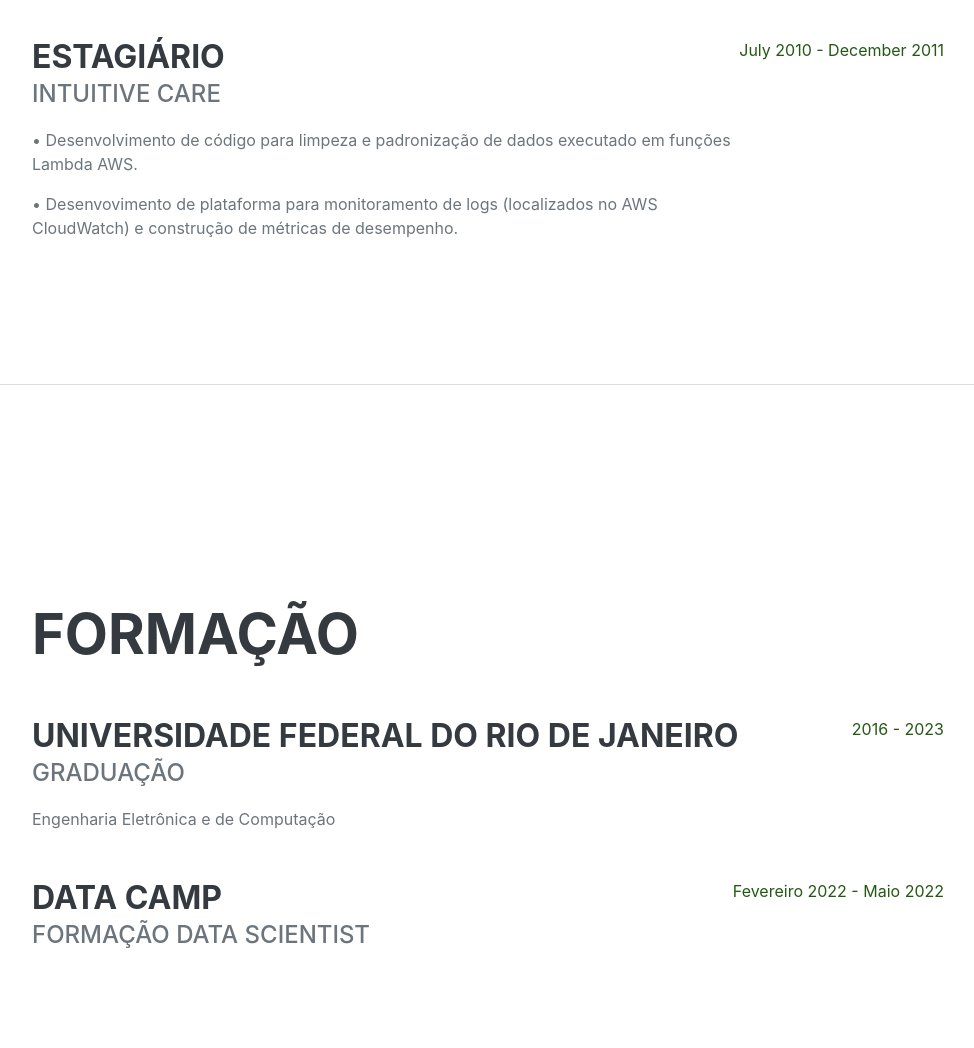
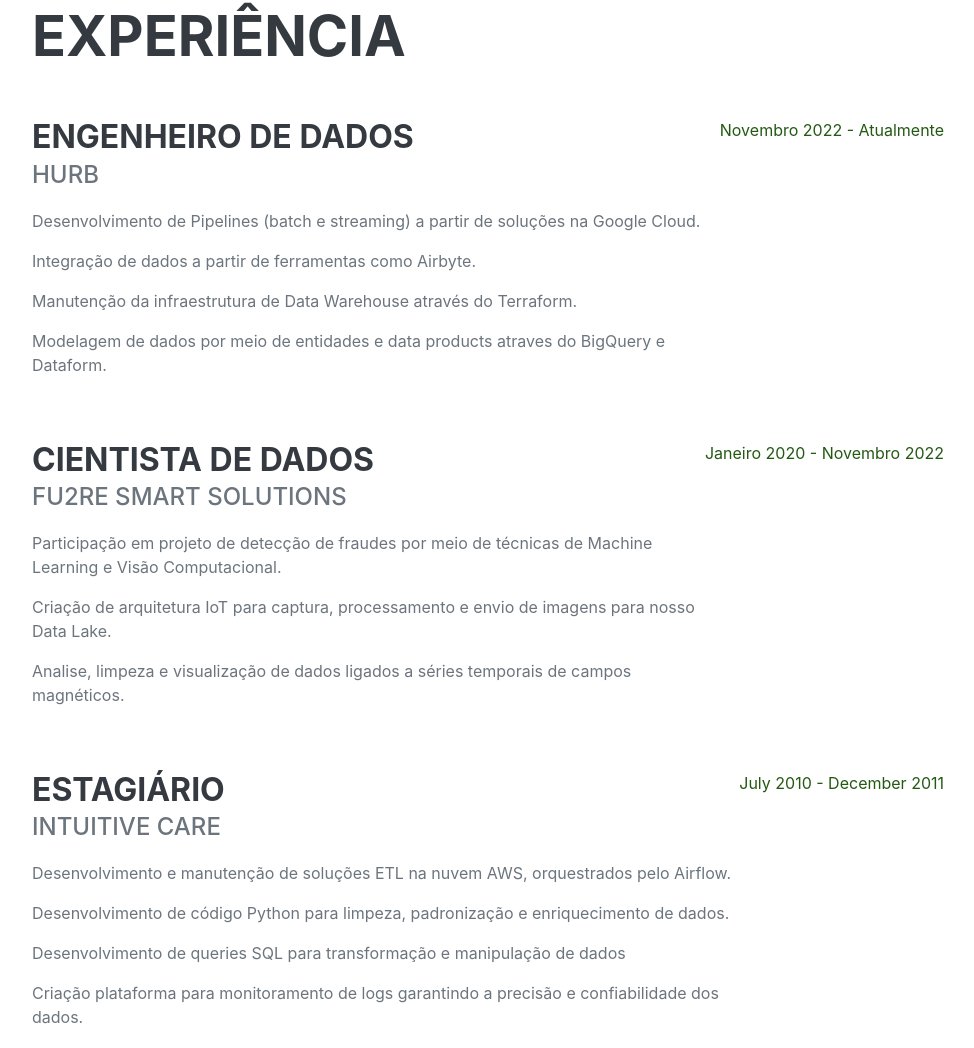
Before and after one commit to gmadruga/gmadruga.github.io, a plain HTML site: page index.html in a window 1280 px wide. Shown: the part 1427-2475 px from the top of the page, without its empty margins (288-1262 px from the left). Drawn offline with nearby package versions, Linux system fonts and the light colour scheme; a web font is replaced by a local one.

Commit message:
Update Infos

```diff
--- a/index.html
+++ b/index.html
@@ -47,10 +47,28 @@
                         Rio de Janeiro - Brasil · (21) 98500-8883 ·
                         <a href="mailto:gabrielsantosmadruga@gmail.com">gabrielsantosmadruga@gmail.com</a>
                     </div>
-                    <p class="lead mb-5">Engenheiro de Dados com experiência nas áreas de visão computacional, aprendizado de máquina e arquiteturas IoT.  Busco constante aprimoramento das minhas habilidades técnicas e pessoais, visando realizar entregas rápidas, organizadas e de qualidade. Me considero uma pessoa de aprendizagem rápida e possuo facilidade para trabalhar em equipe.</p>
+                    <p class="lead mb-5">Apaixonado por transformar dados em informações valiosas, sou engenheiro de dados com sólida experiência na modelagem, desenvolvimento e manutenção de pipelines de dados escaláveis e eficientes. Meu foco está em garantir que dados complexos sejam coletados, organizados e preparados para análise, proporcionando insights precisos que impulsionam decisões estratégicas.
+                        <br><br>Atualmente, atuo na Hurb, onde gerencio processos críticos de ETL/ELT, utilizando ferramentas como Apache Airflow para orquestração de pipelines e integrando diversas fontes de dados para armazenar e analisar dados em plataformas em nuvem.
+                        <br><br>Além da engenharia de dados, tenho conhecimento em visão computacional, arquiteturas IoT e análise de dados. Utilizo essas habilidades para criar soluções inovadoras que combinam dados de diferentes fontes, incluindo sensores e imagens, extraindo insights valiosos para diversas aplicações.
+                        <br><br>Minhas habilidades incluem:
+
+                        <br>- Desenvolvimento e otimização de pipelines de dados para processamento em larga escala;
+                        <br>- Manipulação e modelagem de grandes volumes de dados em ambientes de cloud (GCP, AWS);
+                        <br>- Data Warehousing, Data Lakes, Big Data Analytics, e integração de fontes de dados heterogêneas;
+                        <br>- Uso de ferramentas como Python, SQL, Apache Airflow, BigQuery, Apache Kafka e APIs para automação de processos de ingestão e transformação de dados;
+                        <br>- Processamento em tempo real e streaming de dados com ferramentas como Kafka e Spark;
+                        <br>- Aplicação de visão computacional e IoT em projetos de análise de dados;
+                        <br>- Colaboração com equipes multidisciplinares para garantir a entrega de soluções de dados alinhadas com as necessidades do negócio.
+
+                        <br><br>Estou sempre em busca de novos desafios e de oportunidades para expandir meus conhecimentos em engenharia de dados, machine learning, engenharia de software, clean code e arquiteturas IoT. Acredito que a inovação está no centro de qualquer empresa de sucesso, e tenho orgulho de contribuir para a transformação digital e a tomada de decisões orientadas por dados.</p>
                     <div class="social-icons">
-                        <a class="social-icon" href="#!"><i class="fab fa-linkedin-in"></i></a>
-                        <a class="social-icon" href="#!"><i class="fab fa-github"></i></a>
+                        <a class="social-icon" href="https://www.linkedin.com/in/gabriel-santos-madruga-oliveira-15191115a/" target="_blank">
+                            <i class="fab fa-linkedin-in"></i>
+                          </a>
+                          <a class="social-icon" href="https://github.com/gmadruga" target="_blank">
+                            <i class="fab fa-github"></i>
+                          </a>
+
                     </div>
                 </div>
             </section>
@@ -63,7 +81,10 @@
                         <div class="flex-grow-1">
                             <h3 class="mb-0">Engenheiro de Dados</h3>
                             <div class="subheading mb-3">Hurb</div>
-                            <p>Desenvolvo soluções visando a ingestão, governança e monitoramento de qualidade dos dados. </p>
+                            <p>Desenvolvimento de Pipelines (batch e streaming) a partir de soluções na Google Cloud. </p>
+                            <p>Integração de dados a partir de ferramentas como Airbyte. </p>
+                            <p>Manutenção da infraestrutura de Data Warehouse através do Terraform. </p>
+                            <p>Modelagem de dados por meio de entidades e data products atraves do BigQuery e Dataform. </p>
                         </div>
                         <div class="flex-shrink-0"><span class="text-primary">Novembro 2022 - Atualmente</span></div>
                     </div>
@@ -71,8 +92,9 @@
                         <div class="flex-grow-1">
                             <h3 class="mb-0">Cientista de Dados</h3>
                             <div class="subheading mb-3">Fu2re Smart Solutions</div>
-                            <p>• Desenvolvimento de algoritmos para detecção de fraude no setor de energia a partir de técnicas de Machine Learning e NLP.</p>
-                            <p>• Desenvolvimento de uma aplicações em sistema embarcado através de Telemetria e Visão Computacional com o intuito de capturar imagens em movimento.</p>
+                            <p>Participação em projeto de detecção de fraudes por meio de técnicas de Machine Learning e Visão Computacional.</p>
+                            <p>Criação de arquitetura IoT para captura, processamento e envio de imagens para nosso Data Lake.</p>
+                            <p>Analise, limpeza e visualização de dados ligados a séries temporais de campos magnéticos.</p>
                         </div>
                         <div class="flex-shrink-0"><span class="text-primary">Janeiro 2020 - Novembro 2022</span></div>
                     </div>
@@ -80,8 +102,10 @@
                         <div class="flex-grow-1">
                             <h3 class="mb-0">Estagiário</h3>
                             <div class="subheading mb-3">Intuitive Care</div>
-                            <p>• Desenvolvimento de código para limpeza e padronização de dados executado em funções Lambda AWS.</p>
-                            <p>• Desenvovimento de plataforma para monitoramento de logs (localizados no AWS CloudWatch) e construção de métricas de desempenho.</p>
+                            <p>Desenvolvimento e manutenção de soluções ETL na nuvem AWS, orquestrados pelo Airflow.</p>
+                            <p>Desenvolvimento de código Python para limpeza, padronização e enriquecimento de dados.</p>
+                            <p>Desenvolvimento de queries SQL para transformação e manipulação de dados</p>
+                            <p>Criação plataforma para monitoramento de logs garantindo a precisão e confiabilidade dos dados.</p>
                         </div>
                         <div class="flex-shrink-0"><span class="text-primary">July 2010 - December 2011</span></div>
                     </div>
```
